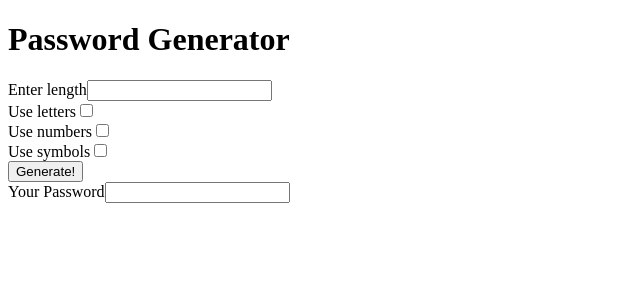
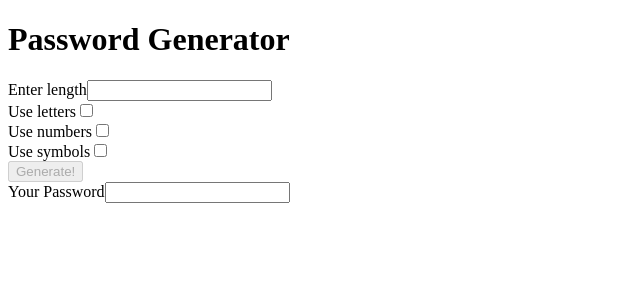
Before and after one commit to RamyaaU/PasswordGenerator, an Angular app: page / in a window 1280 px wide. Shown: the top 300 px of the page, without its empty margins (0-640 px from the left). Built offline with nearby package versions, Linux system fonts and the light colour scheme.

Commit message:
[Ramya] Add . Added extra property binding features

```diff
--- a/src/app/app.component.html
+++ b/src/app/app.component.html
@@ -23,7 +23,12 @@
 
 <div>
   <!-- event binding syntax -->
-  <button (click)="onButtonClick()">Generate!</button>
+  <button
+  [disabled]="!(length && (includeLetters || includeSymbols || includeNumbers))
+  "
+  (click)="onButtonClick()">
+  Generate!
+</button>
 </div>
 
 <div>
@@ -32,5 +37,5 @@
 <input [value]="password" />
 </div>
 
- <!-- interpolation -->
-{{ getName() }}
+ <!-- interpolation
+{{ getName() }} -->
--- a/src/app/app.component.ts
+++ b/src/app/app.component.ts
@@ -64,8 +64,8 @@ export class AppComponent {
    this.password = generatedPassword;
   }
 
-  getName(){
-    return;
-  }
+  // getName(){
+  //   return this.password;
+  // }
 
 }
```
